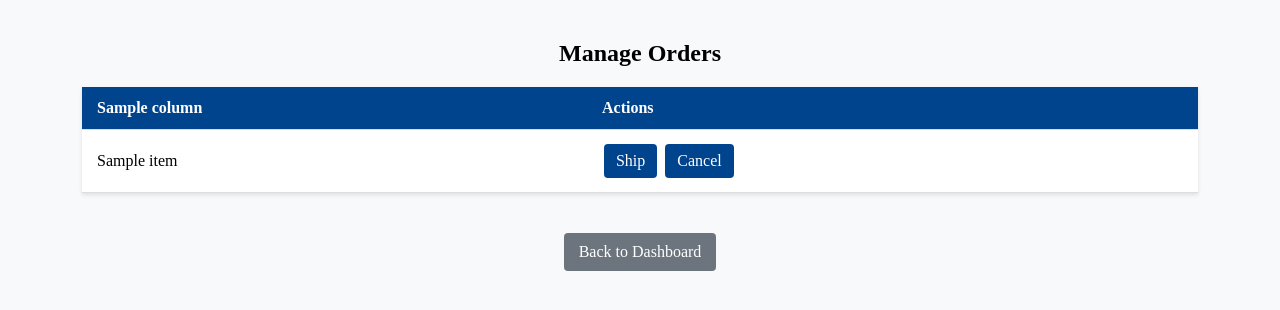
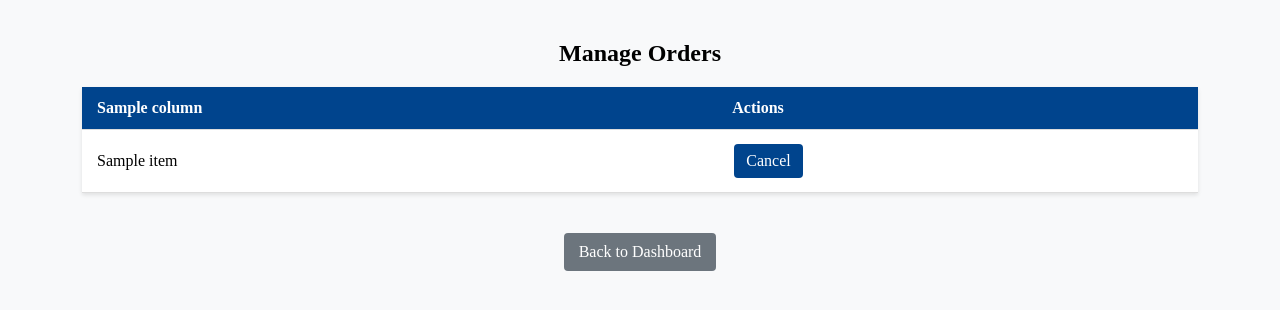
Before and after one commit to bz28/431w, a Flask app: template web_app/templates/seller_orders.html in a window 1280 px wide. Shown: the part 132-442 px from the top of the page. Run offline with Flask 3, Linux system fonts and the light colour scheme; the template is opened without the code that fills it: most values are stand-ins (such as "Sample title", 1, 10 or a date in 2020).

Commit message:
Removed ship button from seller_orders.html

```diff
--- a/web_app/templates/seller_orders.html
+++ b/web_app/templates/seller_orders.html
@@ -167,7 +167,7 @@
                 <td>{{ item }}</td>
                 {% endfor %}
                 <td>
-                    <a href="{{ url_for('update_order_status', order_id=order[0]) }}" class="action-button">Ship</a>
+
                     <a href="{{ url_for('update_order_status', order_id=order[0]) }}" class="action-button">Cancel</a>
                 </td>
             </tr>
```
